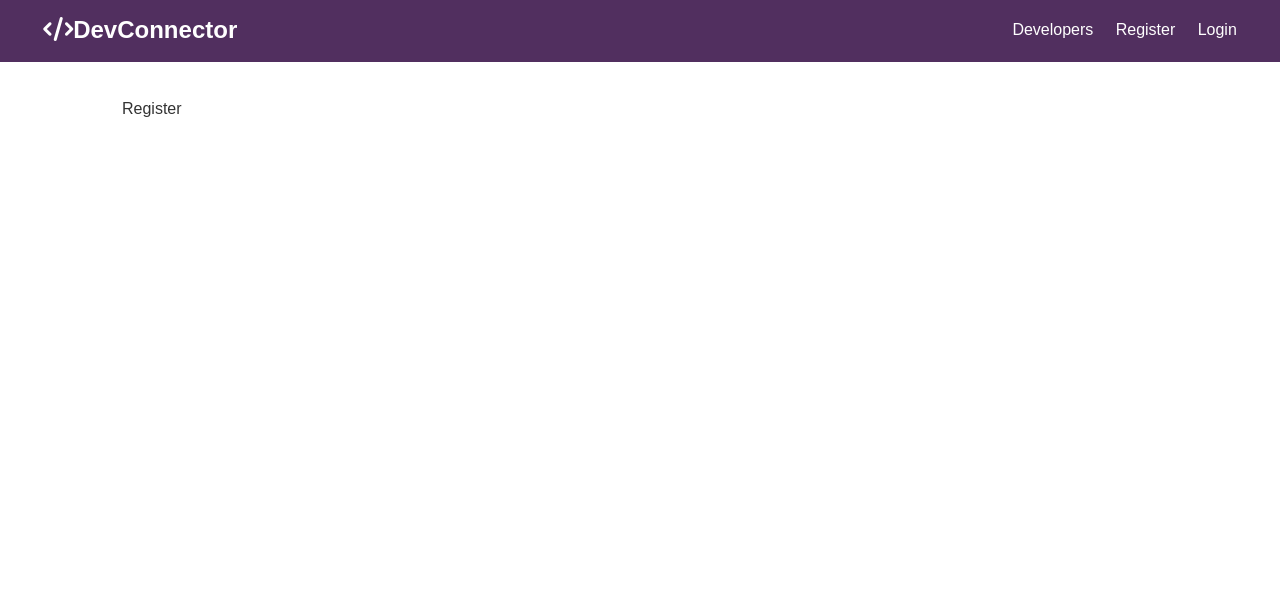
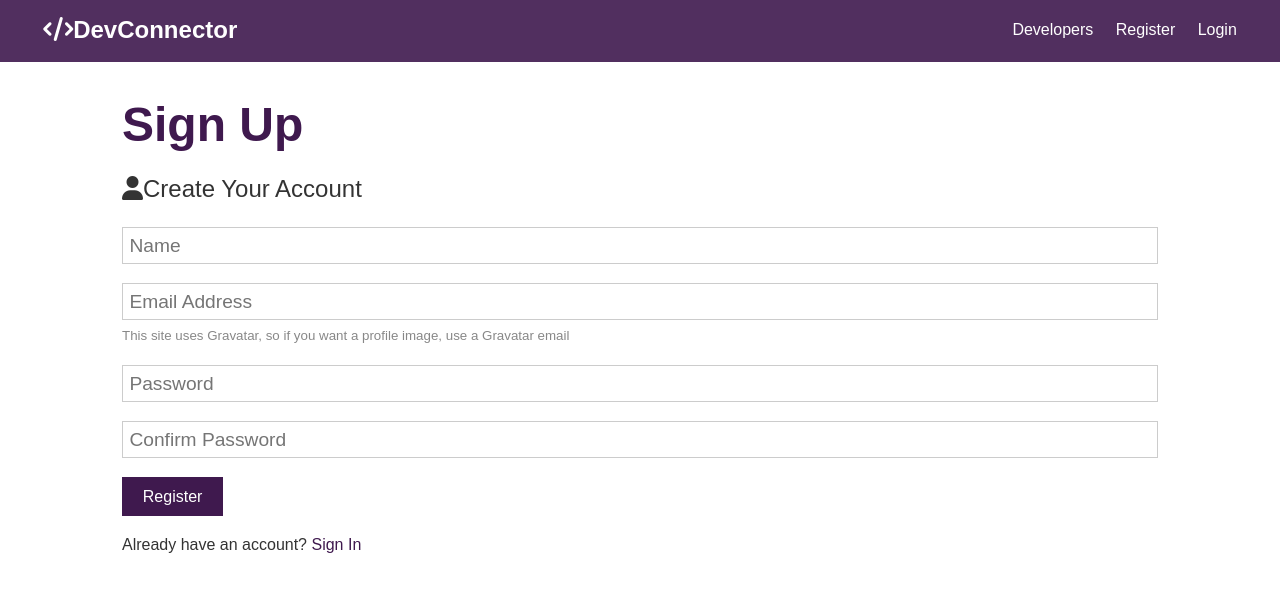
Before and after one commit to johnKHill/devconnector, a React (Create React App) app in the folder client/: page /register in a window 1280 px wide. Shown: the top 592 px of the page. Built offline with nearby package versions, Linux system fonts and the light colour scheme.

Commit message:
Login and Register component authenticated with token thanks to the proxy settings and concurrent injections. The useState hook was used to access the datato create the user to be stored to the mongoDB.

```diff
--- a/client/public/index.html
+++ b/client/public/index.html
@@ -14,6 +14,7 @@
     <script
       src="https://kit.fontawesome.com/c9492f5926.js"
       crossorigin="anonymous"
+      SameSite="None Secure"
     ></script>
 
     <link rel="apple-touch-icon" href="%PUBLIC_URL%/logo192.png" />
--- a/client/src/components/auth/Login.js
+++ b/client/src/components/auth/Login.js
@@ -1,7 +1,58 @@
-import React from "react";
+import React, { Fragment, useState } from "react";
+import { Link } from "react-router-dom";
 
 const Login = () => {
-  return <div>Login</div>;
+  const [formData, setFormData] = useState({
+    email: "",
+    password: "",
+  });
+
+  const { email, password } = formData;
+
+  const onChange = (e) =>
+    setFormData({ ...formData, [e.target.name]: e.target.value });
+
+  const onSubmit = async (e) => {
+    e.preventDefault();
+    console.log("SUCCESS");
+  };
+
+  return (
+    <Fragment>
+      <h1 className="large text-primary">Sign In</h1>
+      <p className="lead">
+        <i className="fas fa-user"></i>
+        Sign into your account
+      </p>
+      <form className="form" onSubmit={(e) => onSubmit(e)}>
+        <div className="form-group">
+          <input
+            type="email"
+            placeholder="Email Address"
+            name="email"
+            value={email}
+            onChange={(e) => onChange(e)}
+            required
+          />
+        </div>
+        <div className="form-group">
+          <input
+            type="password"
+            placeholder="Password"
+            minLength="6"
+            name="password"
+            value={password}
+            onChange={(e) => onChange(e)}
+          />
+        </div>
+        <input type="submit" value="Login" className="btn btn-primary" />
+      </form>
+      <p className="my-1">
+        Don't have an account yet?
+        <Link to="/register"> Sign Up</Link>
+      </p>
+    </Fragment>
+  );
 };
 
 export default Login;
--- a/client/src/components/auth/Register.js
+++ b/client/src/components/auth/Register.js
@@ -1,7 +1,88 @@
-import React from "react";
+import React, { Fragment, useState } from "react";
+import { Link } from "react-router-dom";
 
 const Register = () => {
-  return <div>Register</div>;
+  const [formData, setFormData] = useState({
+    name: "",
+    email: "",
+    password: "",
+    password2: "",
+  });
+
+  const { name, email, password, password2 } = formData;
+
+  const onChange = (e) =>
+    setFormData({ ...formData, [e.target.name]: e.target.value });
+
+  const onSubmit = async (e) => {
+    e.preventDefault();
+    if (password !== password2) {
+      console.log("Passwords do not match");
+    } else {
+      console.log("SUCCESS");
+    }
+  };
+
+  return (
+    <Fragment>
+      <h1 className="large text-primary">Sign Up</h1>
+      <p className="lead">
+        <i className="fas fa-user"></i>
+        Create Your Account
+      </p>
+      <form className="form" onSubmit={(e) => onSubmit(e)}>
+        <div className="form-group">
+          <input
+            type="text"
+            placeholder="Name"
+            name="name"
+            value={name}
+            onChange={(e) => onChange(e)}
+            required
+          />
+        </div>
+        <div className="form-group">
+          <input
+            type="email"
+            placeholder="Email Address"
+            name="email"
+            value={email}
+            onChange={(e) => onChange(e)}
+            required
+          />
+          <small className="form-text">
+            This site uses Gravatar, so if you want a profile image, use a
+            Gravatar email
+          </small>
+        </div>
+        <div className="form-group">
+          <input
+            type="password"
+            placeholder="Password"
+            minLength="6"
+            name="password"
+            value={password}
+            onChange={(e) => onChange(e)}
+          />
+        </div>
+        <div className="form-group">
+          <input
+            type="password"
+            placeholder="Confirm Password"
+            name="password2"
+            minLength="6"
+            value={password2}
+            onChange={(e) => onChange(e)}
+          />
+        </div>
+        <input type="submit" value="Register" className="btn btn-primary" />
+      </form>
+      <p className="my-1">
+        Already have an account?
+        <Link to="/login"> Sign In</Link>
+      </p>
+    </Fragment>
+  );
 };
 
 export default Register;
```
